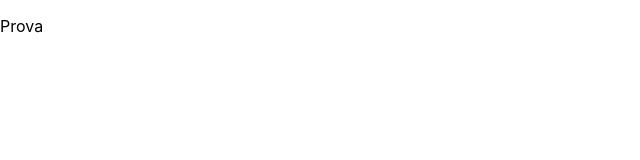
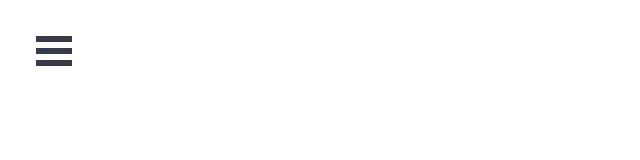
Before and after one commit to CodeBusterswe/CodeBusters-HDviz, a React (Create React App) app in the folder client/: page / in a window 1280 px wide. Shown: the top 160 px of the page, without its empty margins (0-640 px from the left). Built offline with nearby package versions, Linux system fonts and the light colour scheme.

Commit message:
easy burger menu

```diff
--- a/client/src/components/UI/burgerMenuUI/BurgerMenu.js
+++ b/client/src/components/UI/burgerMenuUI/BurgerMenu.js
@@ -2,17 +2,26 @@ import React from 'react'
 import { slide as Menu } from 'react-burger-menu'
 
 const BurgerMenu = props => {
-  const {
-
-  } = props
 
     return (
-      <Menu>0
-        <a id="home" className="menu-item" href="/">Home</a>
-        <a id="about" className="menu-item" href="/about">About</a>
-        <a id="contact" className="menu-item" href="/contact">Contact</a>
-        <a onClick={ this.showSettings } className="menu-item--small" href="">Settings</a>
-      </Menu>
-    );
+<Menu {...props}>
+      <a className="menu-item" href="/">
+        Home
+      </a>
+
+      <a className="menu-item" href="/burgers">
+        Burgers
+      </a>
+
+      <a className="menu-item" href="/pizzas">
+        Pizzas
+      </a>
+
+      <a className="menu-item" href="/desserts">
+        Desserts
+      </a>
+    </Menu>
+    )
   }
-}
+
+  export default BurgerMenu
--- a/client/src/components/View.js
+++ b/client/src/components/View.js
@@ -1,5 +1,7 @@
 import React from 'react'
 import {observer} from 'mobx-react-lite'
+import BurgerMenu from './UI/burgerMenuUI/BurgerMenu'
+import "./style.css"
 
 const View = observer((props) => {
     const{
@@ -7,8 +9,9 @@ const View = observer((props) => {
     } = props
 
     return (
-        <div>
-            <p>Prova</p>
+        <div id="App">
+        <BurgerMenu
+        />
         </div>
     )
 })
--- /dev/null
+++ b/client/src/components/style.css
@@ -0,0 +1,83 @@
+html,
+body {
+  margin: 0;
+}
+
+#App {
+  font-family: sans-serif;
+
+  /* Give app full page to work with */
+  height: 100vh;
+}
+
+#page-wrap {
+  text-align: center;
+
+  /* Prevent sidebar from showing a scrollbar on page */
+  overflow: auto;
+}
+
+/* Individual item */
+.bm-item {
+  display: inline-block;
+
+  /* Our sidebar item styling */
+  text-decoration: none;
+  margin-bottom: 10px;
+  color: #d1d1d1;
+  transition: color 0.2s;
+}
+
+/* Change color on hover */
+.bm-item:hover {
+  color: white;
+}
+
+/* The rest copied directly from react-burger-menu docs */
+
+/* Position and sizing of burger button */
+.bm-burger-button {
+  position: fixed;
+  width: 36px;
+  height: 30px;
+  left: 36px;
+  top: 36px;
+}
+
+/* Color/shape of burger icon bars */
+.bm-burger-bars {
+  background: #373a47;
+}
+
+/* Position and sizing of clickable cross button */
+.bm-cross-button {
+  height: 24px;
+  width: 24px;
+}
+
+/* Color/shape of close button cross */
+.bm-cross {
+  background: #bdc3c7;
+}
+
+/* General sidebar styles */
+.bm-menu {
+  background: #373a47;
+  padding: 2.5em 1.5em 0;
+  font-size: 1.15em;
+}
+
+/* Morph shape necessary with bubble or elastic */
+.bm-morph-shape {
+  fill: #373a47;
+}
+
+/* Wrapper for item list */
+.bm-item-list {
+  color: #b8b7ad;
+}
+
+/* Styling of overlay */
+.bm-overlay {
+  background: rgba(0, 0, 0, 0.3);
+}
```
